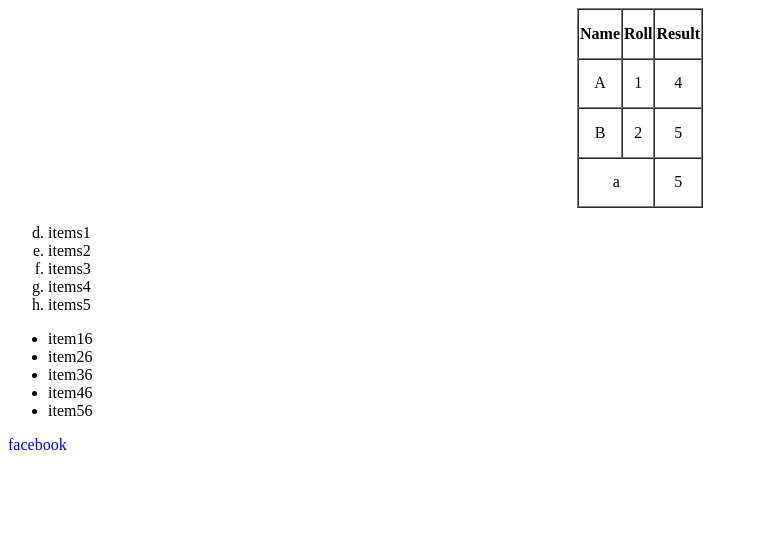
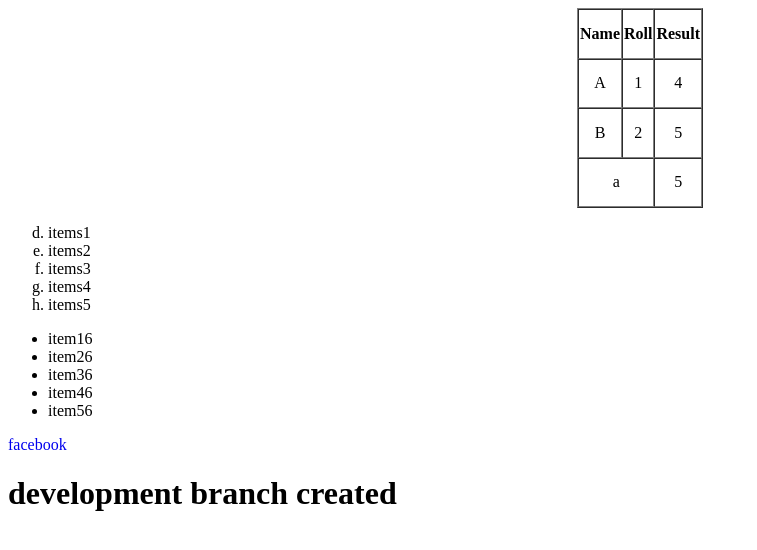
Before and after one commit to mosaraf68500/teamWork, a plain HTML site: page index.html in a window 1280 px wide. Shown: the whole page, without its empty margins (0-757 px from the left). Drawn offline with Linux system fonts and the light colour scheme.

Commit message:
created new baranch development

```diff
--- a/index.html
+++ b/index.html
@@ -46,5 +46,10 @@
     </ul>
 
     <a style="text-decoration: none;" title="facebook" target="_blank" href="https://www.facebook.com/groups/missionwebdevelopment10/"> facebook</a>
+
+
+
+
+    <h1>development branch created</h1>
 </body>
 </html>
```
